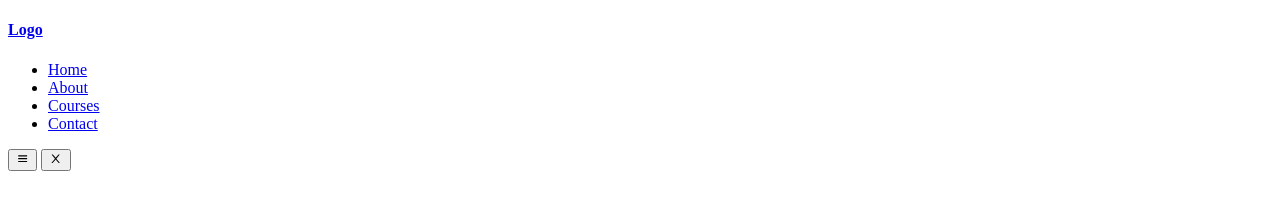
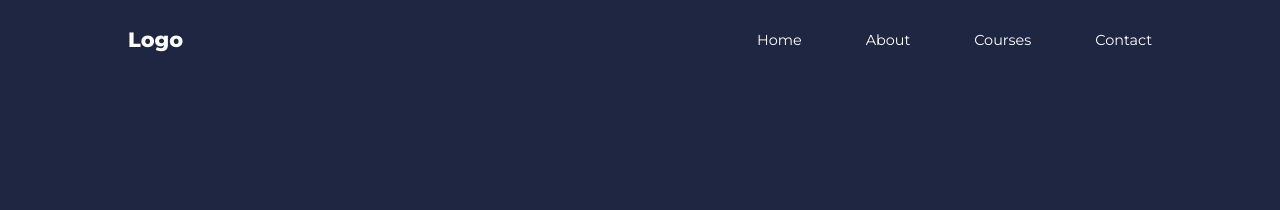
Before and after one commit to SudoMig/educationWebsite, a plain HTML site: page index.html in a window 1280 px wide. Drawn offline with Linux system fonts and the light colour scheme.

Commit message:
Added Nav Bar

```diff
--- a/css/style.css
+++ b/css/style.css
@@ -0,0 +1,144 @@
+/* 33:00 */
+
+* {
+  margin: 0;
+  padding: 0;
+  border: 0;
+  outline: 0;
+  text-decoration: none;
+  list-style: none;
+  box-sizing: border-box;
+}
+
+:root {
+  --color-primary: #6c63ff;
+  --color-success: #00bf8e;
+  --color-warning: #f7c94b;
+  --color-danger: #f75842;
+  --color-danger-variant: rgba(247, 88, 66, 0.4);
+  --color-white: #fff;
+  --color-light: rbga(255, 255, 255, 0.7);
+  --color-black: #000;
+  --color-bg: #1f2641;
+  --color-bg1: #2e3267;
+  --color-bg2: #424890;
+
+  --container-width-lg: 80%;
+  --container-width-md: 90%;
+  --container-width-sm: 94%;
+
+  --transition: all 400ms ease;
+}
+
+body {
+  font-family: 'Montserrat', sans-serif;
+  line-height: 1.7;
+  color: var(--color-white);
+  background: var(--color-bg);
+}
+
+.container {
+  width: var(--container-width-lg);
+  margin: 0 auto;
+}
+
+section {
+  padding: 6rem 0;
+}
+
+section h2 {
+  text-align: center;
+  margin-bottom: 4rem;
+}
+
+h1,
+h2,
+h3,
+h4,
+h5 {
+  line-height: 1.2;
+}
+
+h1 {
+  font-size: 2.4rem;
+}
+
+h2 {
+  font-size: 2rem;
+}
+
+h3 {
+  font-size: 1.6rem;
+}
+
+h4 {
+  font-size: 1.3rem;
+}
+
+a {
+  color: var(--color-white);
+}
+
+img {
+  width: 100%;
+  display: block;
+  object-fit: cover;
+}
+
+.btn {
+  display: inline-block;
+  background-color: var(--color-white);
+  color: var(--color-black);
+  padding: 1rem 2rem;
+  border: 1px solid transparent;
+  font-weight: 500;
+  transition: var(--transition);
+}
+
+.btn:hover {
+  background: transparent;
+  color: var(--color-white);
+  border-color: var(--color-white);
+}
+
+.btn-primary {
+    background: var(--color-danger);
+    color: var(--color-white);
+}
+
+/* ============================== NAVBAR ============================= */
+
+nav {
+    background: transparent;
+    width: 100vw;
+    height: 5rem;
+    position: fixed;
+    top: 0;
+    z-index: 11;
+}
+
+.nav__container {
+    height: 5rem;
+    display: flex;
+    justify-content: space-between;
+    align-items: center;
+}
+
+nav button {
+    display: none;
+}
+
+.nav__menu {
+    display: flex;
+    align-items: center;
+    gap: 4rem;
+}
+
+.nav__menu a {
+    font-size: 0.9rem;
+    transition: var(--transition);
+}
+
+.nav__menu a:hover {
+    color: var(--color-bg2);
+}
--- a/index.html
+++ b/index.html
@@ -5,11 +5,19 @@
     <meta http-equiv="X-UA-Compatible" content="IE=edge" />
     <meta name="viewport" content="width=device-width, initial-scale=1.0" />
     <link rel="stylesheet" href="./css/style.css" />
+    <link rel="preconnect" href="https://fonts.googleapis.com" />
+    <link rel="preconnect" href="https://fonts.gstatic.com" crossorigin />
+
+    <!-- GOOGLE FONTS (MONTSERRAT)-->
+    <link
+      href="https://fonts.googleapis.com/css2?family=Montserrat:wght@300;400;500;600;800;900&display=swap"
+      rel="stylesheet"
+    />
     <title>Education Website</title>
   </head>
   <body>
     <nav>
-      <div class="conatiner nav__container">
+      <div class="container nav__container">
         <a href="index.html"><h4>Logo</h4></a>
         <ul class="nav__menu">
           <li><a href="index.html">Home</a></li>
@@ -31,9 +39,20 @@
           </svg>
         </button>
         <button id="open-menu-btn">
-            <svg stroke="currentColor" fill="currentColor" stroke-width="0" viewBox="0 0 1024 1024" height="1em" width="1em" xmlns="http://www.w3.org/2000/svg"><path d="M563.8 512l262.5-312.9c4.4-5.2.7-13.1-6.1-13.1h-79.8c-4.7 0-9.2 2.1-12.3 5.7L511.6 449.8 295.1 191.7c-3-3.6-7.5-5.7-12.3-5.7H203c-6.8 0-10.5 7.9-6.1 13.1L459.4 512 196.9 824.9A7.95 7.95 0 0 0 203 838h79.8c4.7 0 9.2-2.1 12.3-5.7l216.5-258.1 216.5 258.1c3 3.6 7.5 5.7 12.3 5.7h79.8c6.8 0 10.5-7.9 6.1-13.1L563.8 512z"></path></svg>
+          <svg
+            stroke="currentColor"
+            fill="currentColor"
+            stroke-width="0"
+            viewBox="0 0 1024 1024"
+            height="1em"
+            width="1em"
+            xmlns="http://www.w3.org/2000/svg"
+          >
+            <path
+              d="M563.8 512l262.5-312.9c4.4-5.2.7-13.1-6.1-13.1h-79.8c-4.7 0-9.2 2.1-12.3 5.7L511.6 449.8 295.1 191.7c-3-3.6-7.5-5.7-12.3-5.7H203c-6.8 0-10.5 7.9-6.1 13.1L459.4 512 196.9 824.9A7.95 7.95 0 0 0 203 838h79.8c4.7 0 9.2-2.1 12.3-5.7l216.5-258.1 216.5 258.1c3 3.6 7.5 5.7 12.3 5.7h79.8c6.8 0 10.5-7.9 6.1-13.1L563.8 512z"
+            ></path>
+          </svg>
         </button>
-
       </div>
     </nav>
   </body>
```
Also changed, not shown: images/svg/menu (1).svg (deleted).
